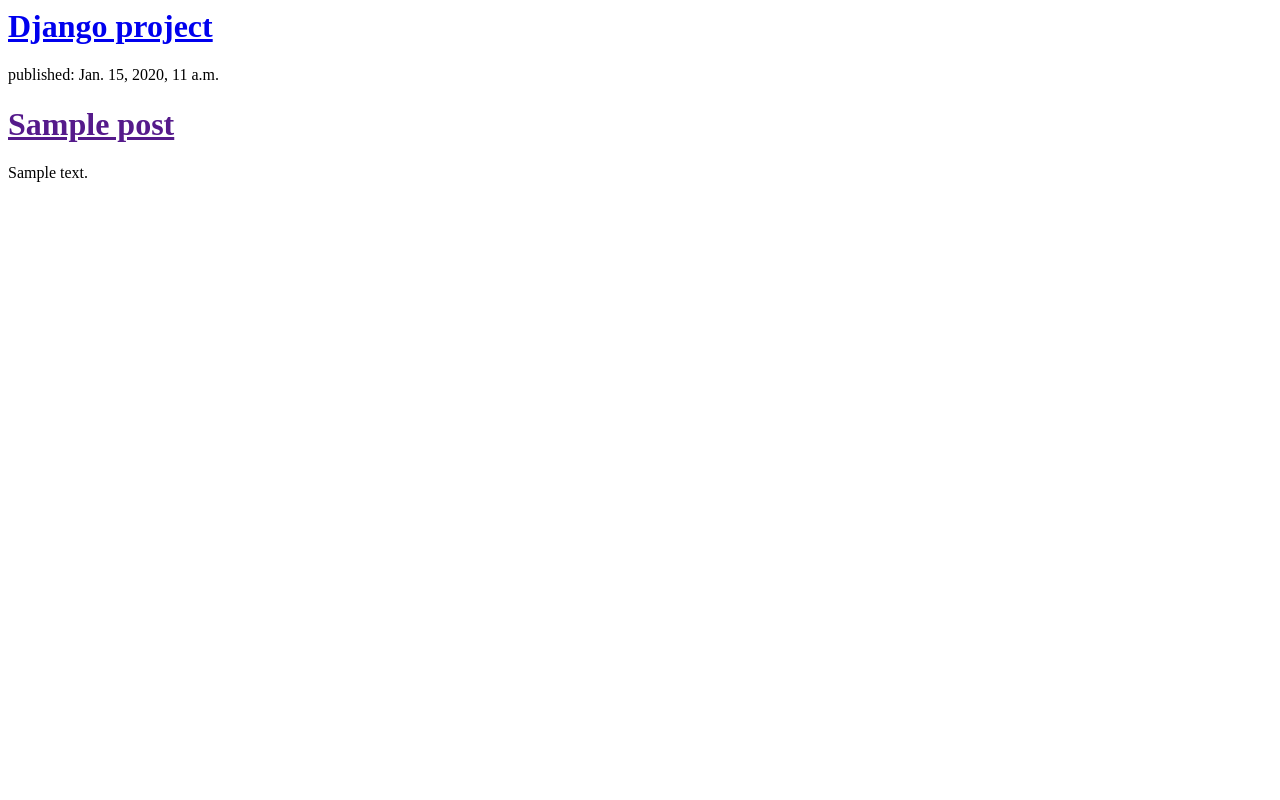
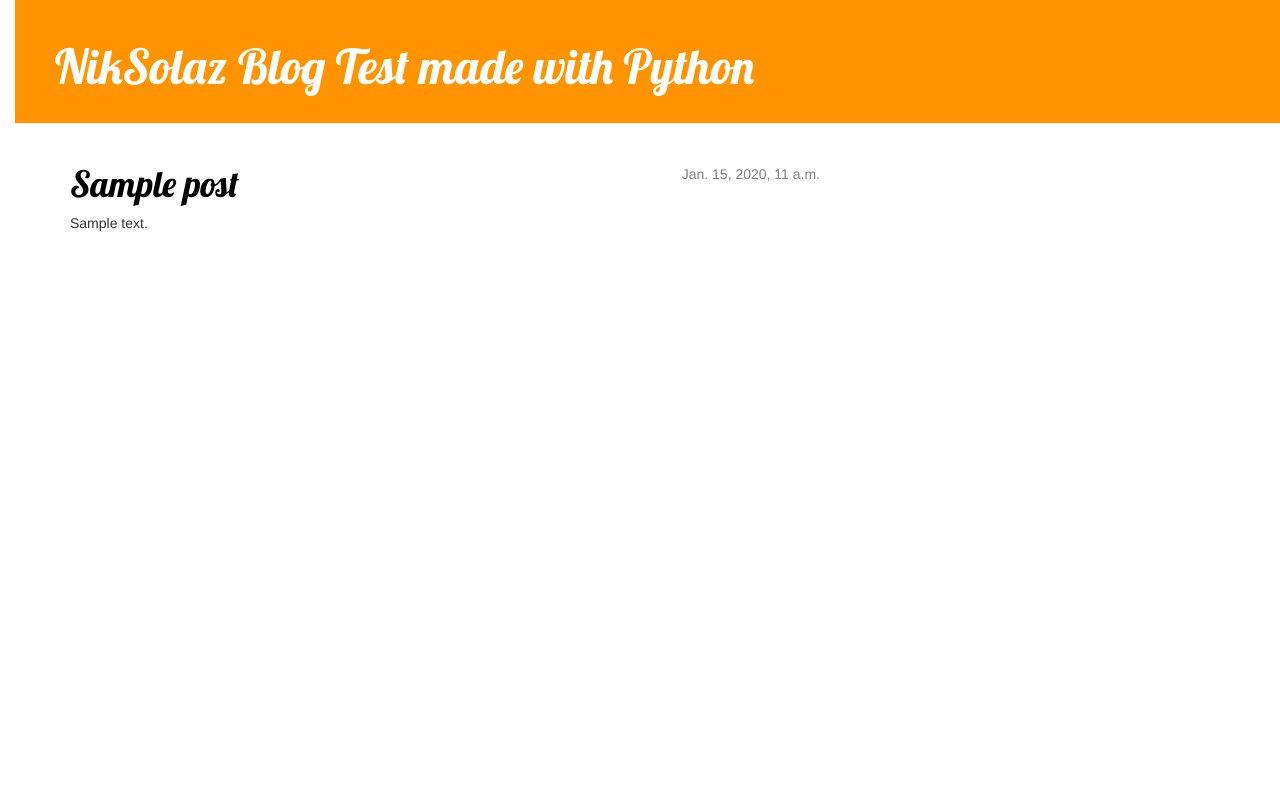
Before and after one commit to niksolaz/blog-calcio, a Django app: template blog/templates/blog/post_list.html in a window 1280 px wide. Run offline with Django 3.2, Linux system fonts and the light colour scheme; the template is opened without the code that fills it: values that come from a table or form of the project are taken from there, others are empty; tables that the repository leaves empty hold one stand-in row (values such as "Sample post"); some libraries are stand-ins or nearby versions.

Commit message:
Aggiunto static file css and Bootstrap

```diff
--- /dev/null
+++ b/blog/static/css/blog.css
@@ -0,0 +1,54 @@
+body {
+    padding-left: 15px;
+}
+h1 a {
+    color: #FCA205;
+    font-family: 'Lobster';
+}
+.page-header {
+    background-color: #ff9400;
+    margin-top: 0;
+    padding: 20px 20px 20px 40px;
+}
+
+.page-header h1, .page-header h1 a, .page-header h1 a:visited, .page-header h1 a:active {
+    color: #ffffff;
+    font-size: 36pt;
+    text-decoration: none;
+}
+
+.content {
+    margin-left: 40px;
+}
+
+h1, h2, h3, h4 {
+    font-family: 'Lobster', cursive;
+}
+
+.date {
+    float: right;
+    color: #828282;
+}
+
+.save {
+    float: right;
+}
+
+.post-form textarea, .post-form input {
+    width: 100%;
+}
+
+.top-menu, .top-menu:hover, .top-menu:visited {
+    color: #ffffff;
+    float: right;
+    font-size: 26pt;
+    margin-right: 20px;
+}
+
+.post {
+    margin-bottom: 70px;
+}
+
+.post h1 a, .post h1 a:visited {
+    color: #000000;
+}
--- a/blog/templates/blog/post_list.html
+++ b/blog/templates/blog/post_list.html
@@ -1,20 +1,33 @@
+{% load staticfiles %}
 <html>
 	<head>
-		<title>NikSolaz blog Python v0.0.1</title>
+		<title>Blog Test</title>
+		<link rel="stylesheet" href="//maxcdn.bootstrapcdn.com/bootstrap/3.2.0/css/bootstrap.min.css">
+		<link rel="stylesheet" href="//maxcdn.bootstrapcdn.com/bootstrap/3.2.0/css/bootstrap-theme.min.css">
+		<link rel="stylesheet" href="{% static 'css/blog.css' %}">
+		<link href="https://fonts.googleapis.com/css?family=Lobster&subset=latin,latin-ext" rel="stylesheet" type="text/css">
 	</head>
 	<body>
 
-		<div>
-			<h1><a href="http://pydog.pythonanywhere.com/"> Django project</a></h1>
+		<div class="page-header">
+			<h1><a href="http://www.nicolasolazzo.com/"> NikSolaz</a> Blog Test made with Python</h1>
 		</div>
 
-			{% for post in posts %}
-				<div>
-			        <p>published: {{ post.published_date }}</p>
-			        <h1><a href="">{{ post.title }}</a></h1>
-			        <p>{{ post.text|linebreaksbr }}</p>
-			    </div>
-			{% endfor %}
+		<div class="content container">
+		    <div class="row">
+		        <div class="col-md-8">
+		            {% for post in posts %}
+		                <div class="post">
+		                    <div class="date">
+		                        {{ post.published_date }}
+		                    </div>
+		                    <h1><a href="">{{ post.title }}</a></h1>
+		                    <p>{{ post.text|linebreaksbr }}</p>
+		                </div>
+		            {% endfor %}
+		        </div>
+		    </div>
+		</div>
 
 
 
```
